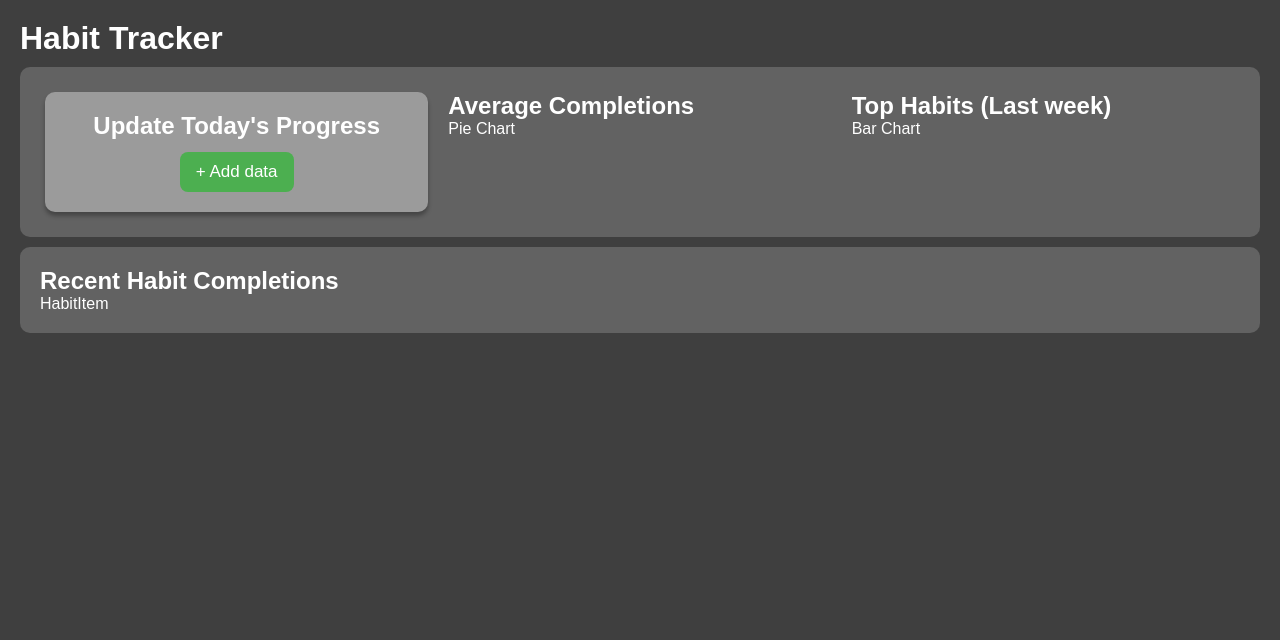
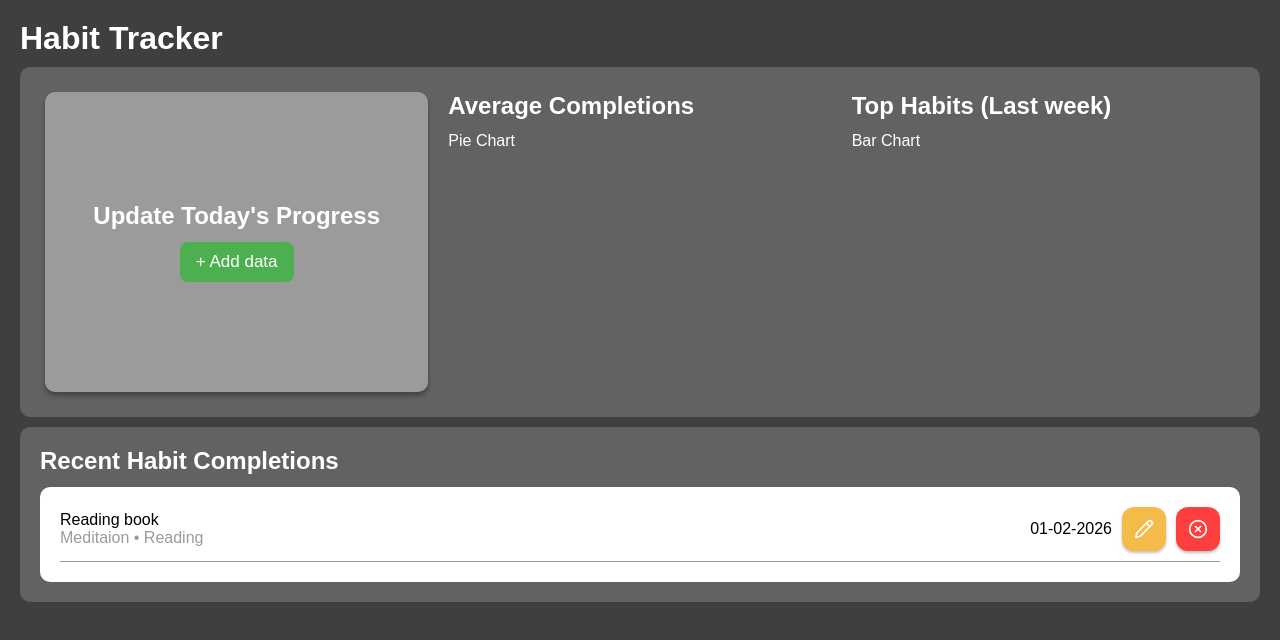
Before and after one commit to susovan777/React-Jets, a React (Vite) app in the folder 88-habit-tracker/: page / in a window 1280 px wide. Shown: the top 640 px of the page. Built offline with nearby package versions, Linux system fonts and the light colour scheme.

Commit message:
Modified components

```diff
--- a/88-habit-tracker/package.json
+++ b/88-habit-tracker/package.json
@@ -10,6 +10,7 @@
     "preview": "vite preview"
   },
   "dependencies": {
+    "lucide-react": "^0.563.0",
     "react": "^19.2.0",
     "react-dom": "^19.2.0"
   },
--- a/88-habit-tracker/src/components/HabitsSection/HabitItem.jsx
+++ b/88-habit-tracker/src/components/HabitsSection/HabitItem.jsx
@@ -1,6 +1,23 @@
+import { Pencil, CircleX } from "lucide-react";
 
 const HabitItem = () => {
-  return <div>HabitItem</div>;
+  return (
+    <div className="habit-item">
+      <div className="habit-title">
+        <p>Reading book</p>
+        <span className="habit-category">Meditaion • Reading</span>
+      </div>
+      <div className="habit-action">
+        <span className="date">01-02-2026</span>
+        <button className="action-button edit">
+          <Pencil size={20} />
+        </button>
+        <button className="action-button delete">
+          <CircleX size={20} />
+        </button>
+      </div>
+    </div>
+  );
 };
 
 export default HabitItem;
--- a/88-habit-tracker/src/components/HabitsSection/RecentHabits.jsx
+++ b/88-habit-tracker/src/components/HabitsSection/RecentHabits.jsx
@@ -4,7 +4,9 @@ const RecentHabits = () => {
   return (
     <div className="recent">
       <h2>Recent Habit Completions</h2>
-      <HabitItem />
+      <ul className="habits">
+        <HabitItem />
+      </ul>
     </div>
   );
 };
--- a/88-habit-tracker/src/styles/components.css
+++ b/88-habit-tracker/src/styles/components.css
@@ -1,16 +1,21 @@
 .card {
+  display: flex;
+  flex-direction: column;
+  align-items: center;
+  justify-content: center;
+  height: 300px;
+  padding: 20px;
   background-color: var(--bg-card);
   border-radius: var(--radius);
-  padding: 20px;
   box-shadow: var(--shadow);
   text-align: center;
 }
 
-.card h2 {
+h2 {
   margin-bottom: 12px;
 }
 
-button {
+.card button {
   border: none;
   padding: 10px 16px;
   border-radius: 8px;
@@ -21,6 +26,51 @@ button {
   transition: 0.3s all;
 }
 
-button:hover {
+.card button:hover {
   background-color: #409342;
 }
+
+.habits {
+  background-color: #fff;
+  color: black;
+  padding: 20px;
+  border-radius: var(--radius);
+}
+
+.habit-item {
+  display: flex;
+  justify-content: space-between;
+  align-items: center;
+  padding-bottom: 10px;
+  border-bottom: 1px solid var(--bg-card);
+}
+
+.habit-category {
+  color: var(--bg-card);
+}
+
+.habit-action {
+  display: flex;
+  gap: 10px;
+  justify-content: center;
+  align-items: center;
+}
+
+.action-button {
+  display: flex;
+  padding: 12px;
+  border-radius: 12px;
+  border: 0;
+  box-shadow: 0 2px 3px #00000040;
+  font-size: 1.4rem;
+  cursor: pointer;
+  color: #fff;
+}
+
+.edit {
+  background: #f4bb4a;
+}
+
+.delete {
+  background: #ff3e3e;
+}
```
Also changed, not shown: 1 other file (tests, documents, lock files or other folders).
